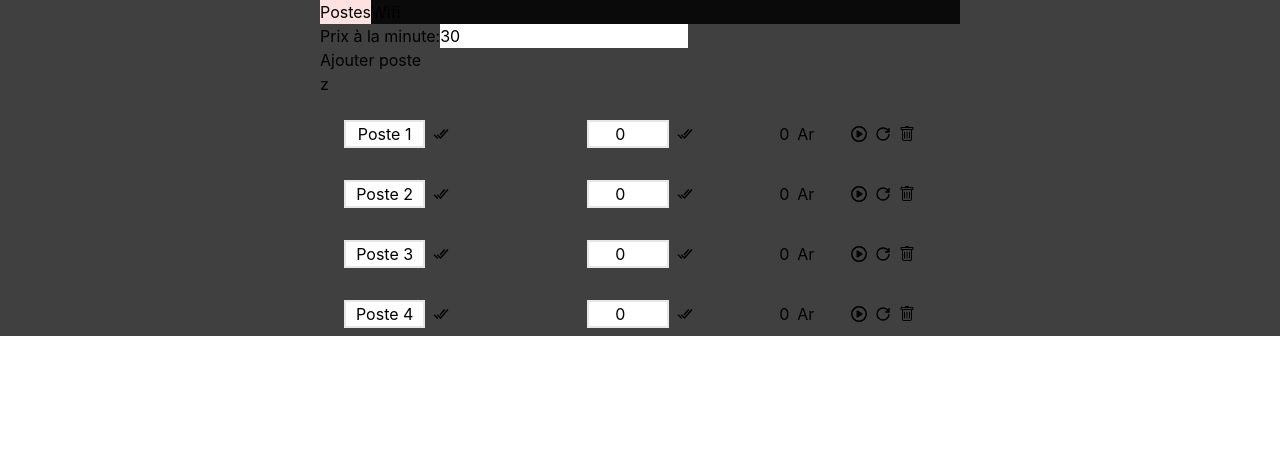
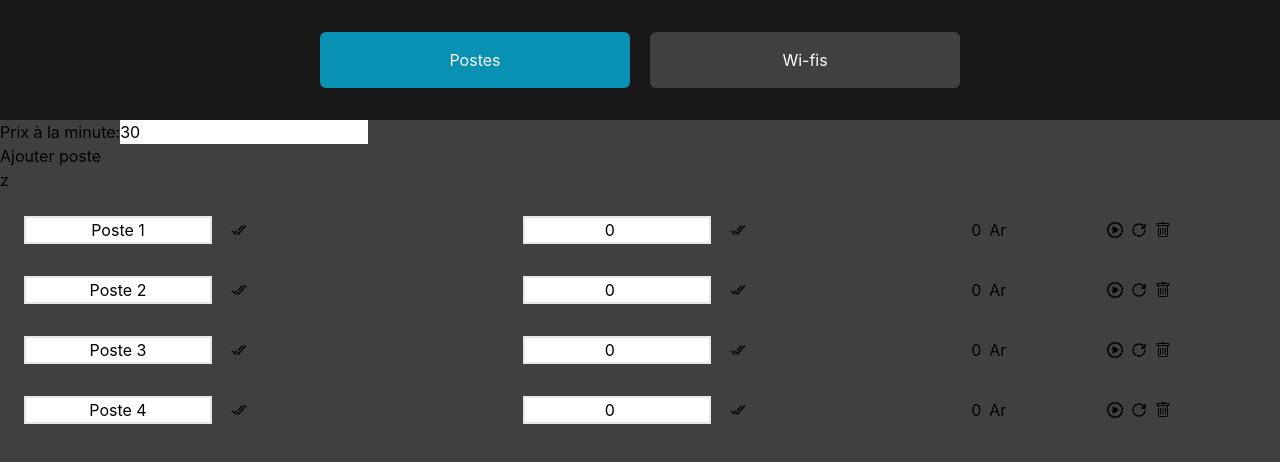
Before and after one commit to mahery76/CybercafeTimer, a React (Create React App) app: page / in a window 1280 px wide. Shown: the top 462 px of the page. Built offline with nearby package versions, Linux system fonts and the light colour scheme.

Commit message:
feat: style header

```diff
--- a/src/components/Layout.jsx
+++ b/src/components/Layout.jsx
@@ -2,24 +2,26 @@ import React from "react";
 import { NavLink, Outlet } from "react-router-dom";
 function Layout() {
   return (
-    <div className="flex flex-col justify-center items-center bg-neutral-700">
-      <div className="max-w-[40rem]">
-        <div className="flex bg-neutral-950">
+    <div className="bg-neutral-700 h-screen">
+      {/* header */}
+      <div className=" bg-neutral-900 px-5">
+        {/* header content */}
+        <div className="flex max-w-[40rem] m-auto justify-between gap-5 items-center py-8 text-center">
           <NavLink
-            className={({ isActive }) => (isActive ? "bg-red-100" : "")}
+            className={({ isActive }) => (isActive ? "bg-cyan-600 rounded-md py-4 w-3/6 text-white" : "bg-neutral-700 rounded-md py-4 w-3/6 text-white hover:bg-neutral-600")}
             to="/"
           >
-            <div>Postes</div>
+            <div className="rounded-md">Postes</div>
           </NavLink>
           <NavLink
             to="/wifi"
-            className={({ isActive }) => (isActive ? "bg-red-100" : "")}
+            className={({ isActive }) => (isActive ? "bg-cyan-600 rounded-md py-4 w-3/6 text-white" : "bg-neutral-700 rounded-md py-4 w-3/6 text-white hover:bg-neutral-600")}
           >
-            <div>Wifi</div>
+            <div>Wi-fis</div>
           </NavLink>
         </div>
-        <Outlet />
       </div>
+      <Outlet />
     </div>
   );
 }
```
